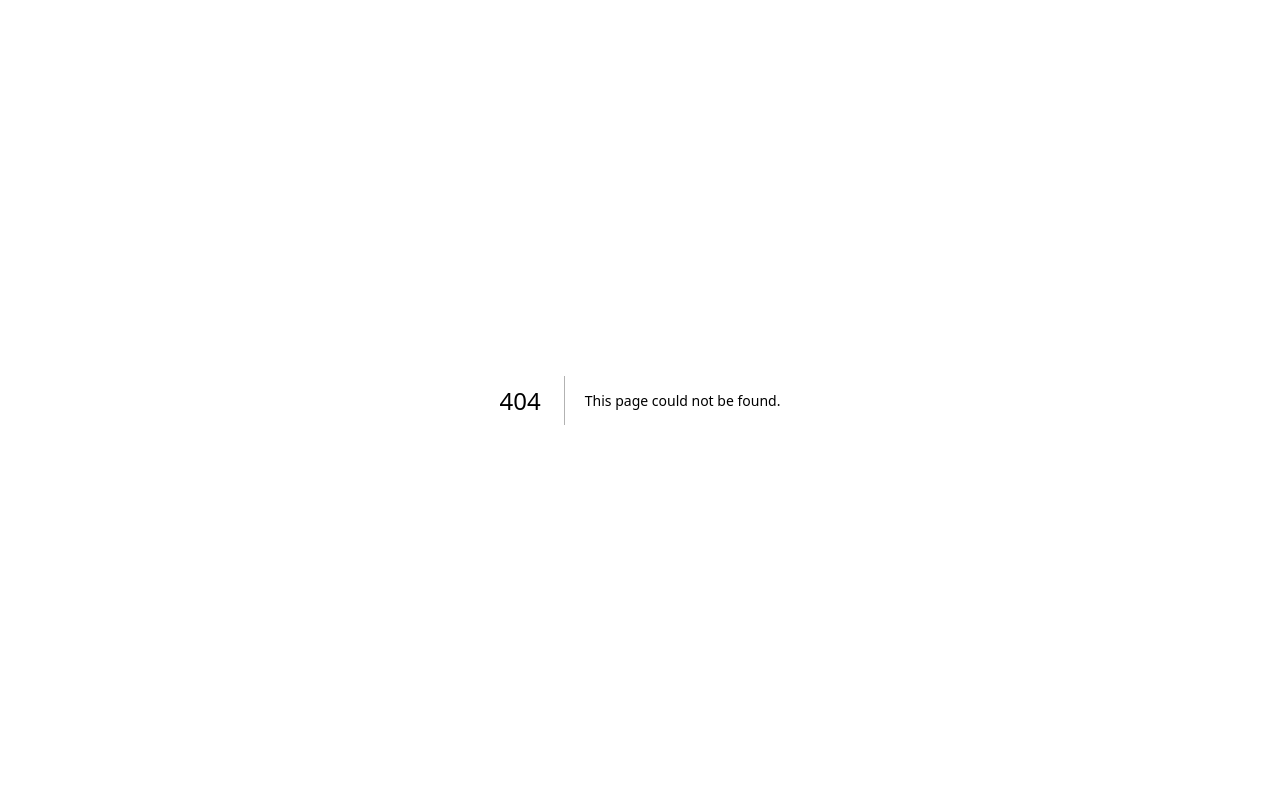
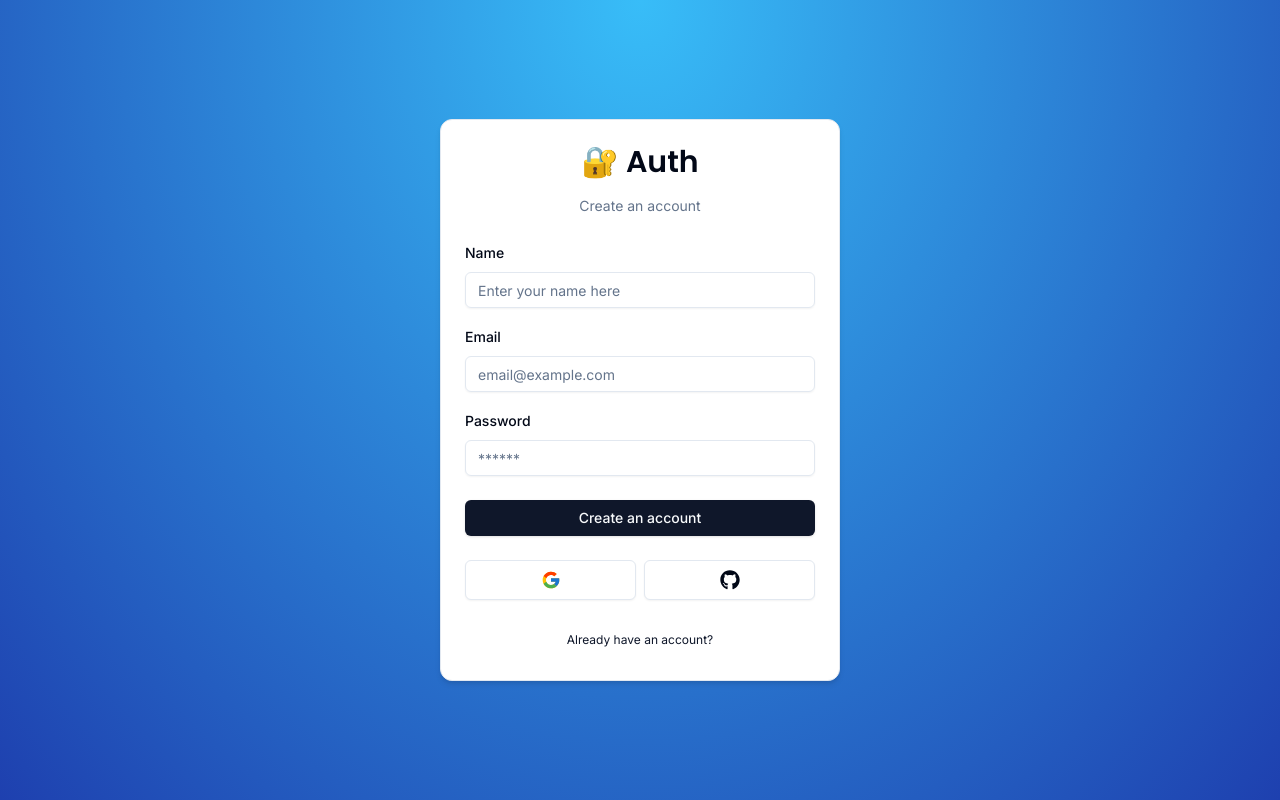
Before and after one commit to slon2k/next-auth-demo, a Next.js app: page /auth/register in a window 1280 px wide. Before the commit this address had no page. Built offline with nearby package versions, Linux system fonts and the light colour scheme.

Commit message:
register form updates

```diff
--- /dev/null
+++ b/actions/register.ts
@@ -0,0 +1,16 @@
+"use server";
+
+import { RegisterSchema } from "@/schemas";
+import * as z from "zod";
+
+export const register = async (values: z.infer<typeof RegisterSchema>) => {
+  const validatedFields = RegisterSchema.safeParse(values);
+
+  if (!validatedFields.success) {
+    return { error: "Invalid date" };
+  }
+
+  console.log(values);
+
+  return { success: "Successfully created" };
+};
--- a/app/auth/login/page.tsx
+++ b/app/auth/login/page.tsx
@@ -1,4 +1,4 @@
-import { LoginForm } from "./login-form";
+import { LoginForm } from "@/components/auth/login-form";
 
 const LoginPage = () => {
   return <LoginForm />;
--- /dev/null
+++ b/app/auth/register/page.tsx
@@ -0,0 +1,7 @@
+import { RegisterForm } from "@/components/auth/register-form";
+
+const RegisterPage = () => {
+  return <RegisterForm />;
+};
+
+export default RegisterPage;
--- /dev/null
+++ b/components/auth/login-form.tsx
@@ -0,0 +1,101 @@
+"use client";
+
+import { CardWrapper } from "@/components/auth/card-wrapper";
+import { useForm } from "react-hook-form";
+import { zodResolver } from "@hookform/resolvers/zod";
+import {
+  Form,
+  FormControl,
+  FormField,
+  FormItem,
+  FormLabel,
+  FormMessage,
+} from "@/components/ui/form";
+import { LoginSchema } from "@/schemas";
+import * as z from "zod";
+import { Input } from "@/components/ui/input";
+import { Button } from "@/components/ui/button";
+import { FormError } from "@/components/form/form-error";
+import { FormSuccess } from "@/components/form/form-success";
+import { login } from "@/actions/login";
+import { useState, useTransition } from "react";
+
+export const LoginForm = () => {
+  const [error, setError] = useState<string | undefined>("");
+  const [success, setSuccess] = useState<string | undefined>("");
+  const [isPending, startTransition] = useTransition();
+
+  const form = useForm<z.infer<typeof LoginSchema>>({
+    resolver: zodResolver(LoginSchema),
+    defaultValues: {
+      email: "",
+      password: "",
+    },
+  });
+
+  const onSubmit = (values: z.infer<typeof LoginSchema>) => {
+    startTransition(() => {
+      login(values).then((data) => {
+        setError(data.error);
+        setSuccess(data.success)
+      })
+    });
+  };
+
+  return (
+    <CardWrapper
+      headerLabel="Welcome back!"
+      backButtonHref="/auth/register"
+      backButtonLabel="Don't have an account?"
+      showSocial
+    >
+      <Form {...form}>
+        <form className="space-y-6" onSubmit={form.handleSubmit(onSubmit)}>
+          <div className="space-y-4">
+            <FormField
+              control={form.control}
+              name="email"
+              render={({ field }) => (
+                <FormItem>
+                  <FormLabel>Email</FormLabel>
+                  <FormControl>
+                    <Input
+                      {...field}
+                      placeholder="email@example.com"
+                      type="email"
+                      disabled={isPending}
+                    />
+                  </FormControl>
+                  <FormMessage />
+                </FormItem>
+              )}
+            />
+            <FormField
+              control={form.control}
+              name="password"
+              render={({ field }) => (
+                <FormItem>
+                  <FormLabel>Password</FormLabel>
+                  <FormControl>
+                    <Input
+                      {...field}
+                      placeholder="******"
+                      type="password"
+                      disabled={isPending}
+                    />
+                  </FormControl>
+                  <FormMessage />
+                </FormItem>
+              )}
+            />
+          </div>
+          <FormError message={error} />
+          <FormSuccess message={success} />
+          <Button type="submit" className="w-full" disabled={isPending}>
+            Login
+          </Button>
+        </form>
+      </Form>
+    </CardWrapper>
+  );
+};
--- a/app/auth/login/login-form.tsx
+++ b/components/auth/register-form.tsx
@@ -1,7 +1,7 @@
 "use client";
 
 import { CardWrapper } from "@/components/auth/card-wrapper";
-import { set, useForm } from "react-hook-form";
+import { useForm } from "react-hook-form";
 import { zodResolver } from "@hookform/resolvers/zod";
 import {
   Form,
@@ -11,31 +11,31 @@
   FormLabel,
   FormMessage,
 } from "@/components/ui/form";
-import { LoginSchema } from "@/schemas";
+import { RegisterSchema } from "@/schemas";
 import * as z from "zod";
 import { Input } from "@/components/ui/input";
 import { Button } from "@/components/ui/button";
 import { FormError } from "@/components/form/form-error";
 import { FormSuccess } from "@/components/form/form-success";
-import { login } from "@/actions/login";
+import { register } from "@/actions/register";
 import { useState, useTransition } from "react";
 
-export const LoginForm = () => {
+export const RegisterForm = () => {
   const [error, setError] = useState<string | undefined>("");
   const [success, setSuccess] = useState<string | undefined>("");
   const [isPending, startTransition] = useTransition();
 
-  const form = useForm<z.infer<typeof LoginSchema>>({
-    resolver: zodResolver(LoginSchema),
+  const form = useForm<z.infer<typeof RegisterSchema>>({
+    resolver: zodResolver(RegisterSchema),
     defaultValues: {
       email: "",
       password: "",
     },
   });
 
-  const onSubmit = (values: z.infer<typeof LoginSchema>) => {
+  const onSubmit = (values: z.infer<typeof RegisterSchema>) => {
     startTransition(() => {
-      login(values).then((data) => {
+      register(values).then((data) => {
         setError(data.error);
         setSuccess(data.success)
       })
@@ -44,14 +44,31 @@
 
   return (
     <CardWrapper
-      headerLabel="Welcome back!"
-      backButtonHref="/auth/register"
-      backButtonLabel="Don't have an account?"
+      headerLabel="Create an account"
+      backButtonHref="/auth/login"
+      backButtonLabel="Already have an account?"
       showSocial
     >
       <Form {...form}>
         <form className="space-y-6" onSubmit={form.handleSubmit(onSubmit)}>
           <div className="space-y-4">
+          <FormField
+              control={form.control}
+              name="name"
+              render={({ field }) => (
+                <FormItem>
+                  <FormLabel>Name</FormLabel>
+                  <FormControl>
+                    <Input
+                      {...field}
+                      placeholder="Enter your name here"
+                      disabled={isPending}
+                    />
+                  </FormControl>
+                  <FormMessage />
+                </FormItem>
+              )}
+            />
             <FormField
               control={form.control}
               name="email"
@@ -92,7 +109,7 @@
           <FormError message={error} />
           <FormSuccess message={success} />
           <Button type="submit" className="w-full" disabled={isPending}>
-            Login
+            Create an account
           </Button>
         </form>
       </Form>
--- a/schemas/index.ts
+++ b/schemas/index.ts
@@ -1,3 +1,4 @@
 import { LoginSchema } from "./login-schema";
+import { RegisterSchema } from "./register-schema";
 
-export { LoginSchema };
+export { LoginSchema, RegisterSchema };
--- /dev/null
+++ b/schemas/register-schema.ts
@@ -0,0 +1,9 @@
+import * as z from "zod";
+
+export const RegisterSchema = z.object({
+  email: z.string().email(),
+  password: z.string().min(6),
+  name: z.string().min(1, {
+    message: "Name is required"
+  })
+});
```
